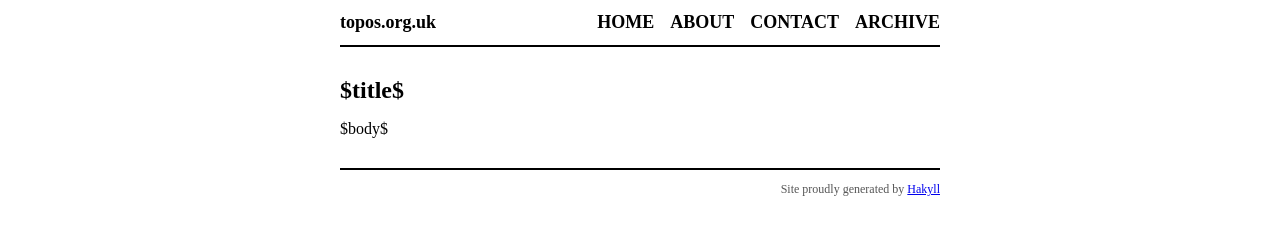
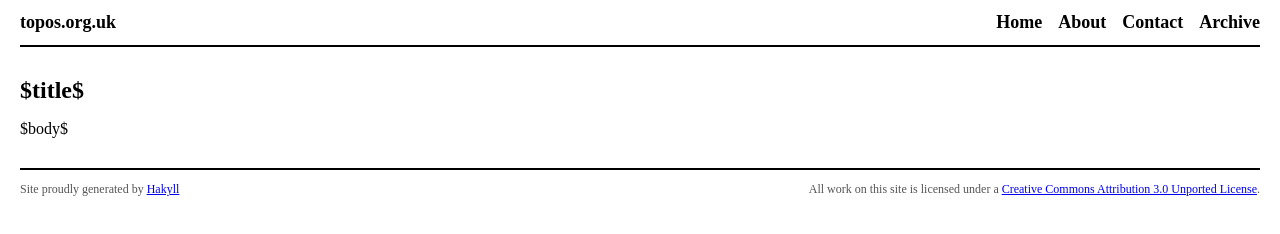
Before and after one commit to nc6/nc6.github.com, a plain HTML site: page templates/default.html in a window 1280 px wide. Drawn offline with Linux system fonts and the light colour scheme.

Commit message:
General tidy.
- Update main page.
- Change the styling a little.
- Add license.

```diff
--- a/css/default.css
+++ b/css/default.css
@@ -1,8 +1,7 @@
 body {
     color: black;
     font-size: 16px;
-    margin: 0px auto 0px auto;
-    width: 600px;
+    margin: 0px 20px 0px 20px;
 }
 
 div#header {
@@ -29,7 +28,7 @@ div#header #navigation a {
     font-weight: bold;
     margin-left: 12px;
     text-decoration: none;
-    text-transform: uppercase;
+    /*text-transform: uppercase;*/
 }
 
 div#footer {
--- a/templates/default.html
+++ b/templates/default.html
@@ -26,8 +26,13 @@
             $body$
         </div>
         <div id="footer">
-            Site proudly generated by
-            <a href="http://jaspervdj.be/hakyll">Hakyll</a>
+            <div style="float:left;">
+                Site proudly generated by
+                <a href="http://jaspervdj.be/hakyll">Hakyll</a>
+            </div>
+            <div>
+                All work on this site is licensed under a <a rel="license" href="http://creativecommons.org/licenses/by/3.0/">Creative Commons Attribution 3.0 Unported License</a>.
+            </div>
         </div>
     </body>
 </html>
```
Also changed, not shown: index.html (+3 -5 lines), 1 other file.
